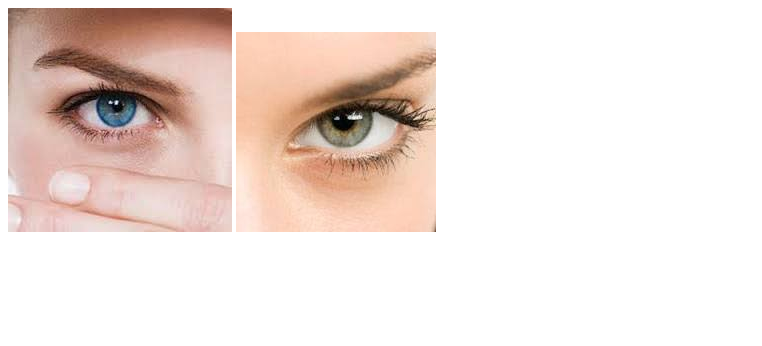
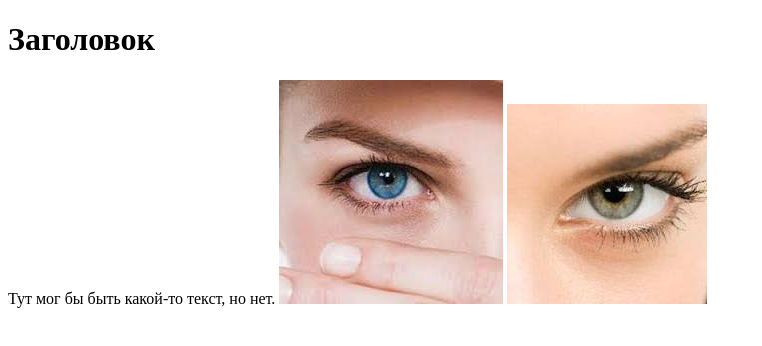
Before and after one commit to tuchedoof/tuchedoof.github.io, a plain HTML site: page folder/inner/index.html in a window 1280 px wide. Shown: the whole page, without its empty margins (0-762 px from the left). Drawn offline with Linux system fonts and the light colour scheme.

Commit message:
Update index.html

```diff
--- a/folder/inner/index.html
+++ b/folder/inner/index.html
@@ -9,9 +9,12 @@
 </head>
 
 <body>
-    <img src="/img/img1.jpg" alt="left eye">
-    <img src="/img/img2.jpg" alt="right eye">
+    <h1>Заголовок</h1>
+    <p>Тут мог бы быть какой-то текст, но нет.
+        <img src="../../img/img1.jpg" alt="относительный путь">
+        <img src="/img/img2.jpg" alt="абсолютный путь">
 
+    </p>
 </body>
 
 </html>
```
